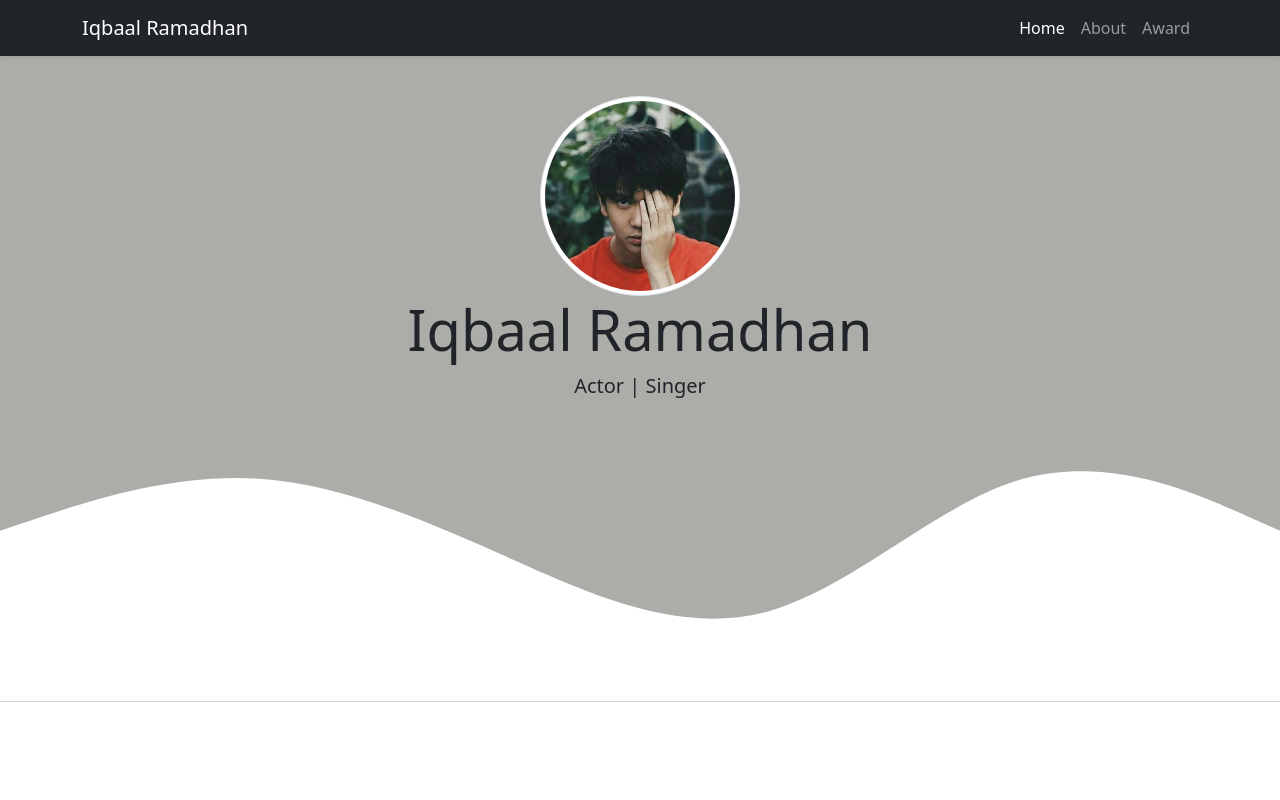
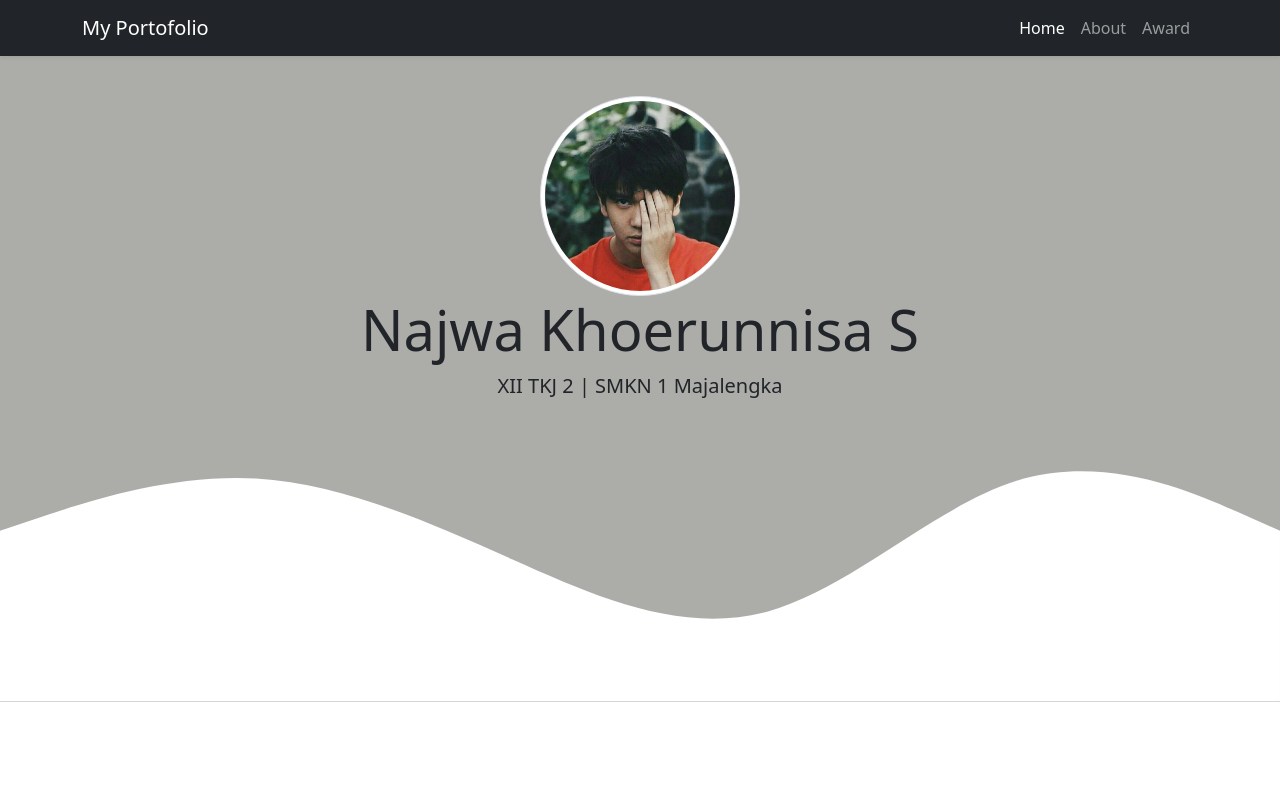
Before and after one commit to Najwaaks/portofolio-iqbaal-ramadhan, a plain HTML site: page index.html in a window 1280 px wide. Shown: the top 800 px of the page. Drawn offline with nearby package versions, Linux system fonts and the light colour scheme.

Commit message:
Update index.html

```diff
--- a/index.html
+++ b/index.html
@@ -14,13 +14,13 @@
     <!-- My CSS -->
     <link rel="stylesheet" href="style.css" />
 
-    <title>Iqbaal Ramadhan</title>
+    <title>Portofolio | Najwa Ks</title>
   </head>
   <body id="home">
     <!-- Navbar -->
     <nav class="navbar navbar-expand-lg navbar-dark bg-dark shadow-sm fixed-top">
       <div class="container">
-        <a class="navbar-brand" href="#">Iqbaal Ramadhan</a>
+        <a class="navbar-brand" href="#">My Portofolio</a>
         <button class="navbar-toggler" type="button" data-bs-toggle="collapse" data-bs-target="#navbarNav" aria-controls="navbarNav" aria-expanded="false" aria-label="Toggle navigation">
           <span class="navbar-toggler-icon"></span>
         </button>
@@ -43,9 +43,9 @@
 
     <!-- Jumbotron -->
     <section class="jumbotron text-center">
-      <img src="img/789.jpeg" alt="Iqbaal Ramadhan" width="200" class="rounded-circle img-thumbnail" />
-      <h1 class="display-4">Iqbaal Ramadhan</h1>
-      <p class="lead">Actor | Singer</p>
+      <img src="img/789.jpeg" alt="Najwa Khoerunnisa Suherman" width="200" class="rounded-circle img-thumbnail" />
+      <h1 class="display-4">Najwa Khoerunnisa S</h1>
+      <p class="lead">XII TKJ 2 | SMKN 1 Majalengka</p>
       <svg xmlns="http://www.w3.org/2000/svg" viewBox="0 0 1440 320">
         <path
           fill="#ffffff"
```
